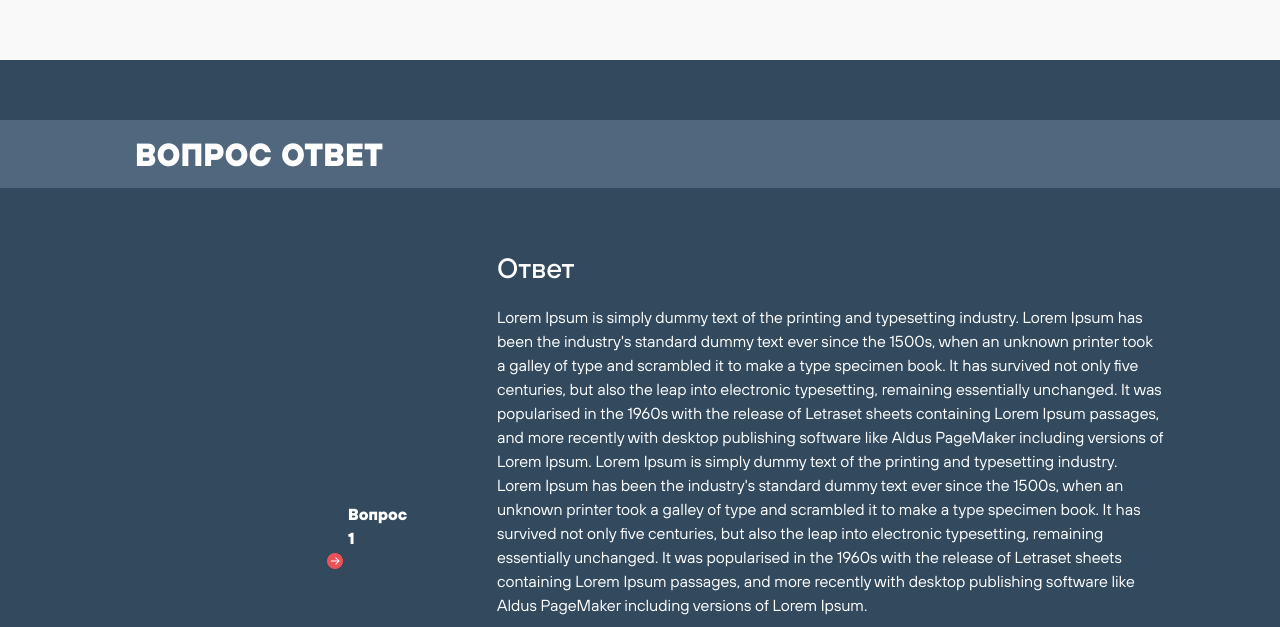
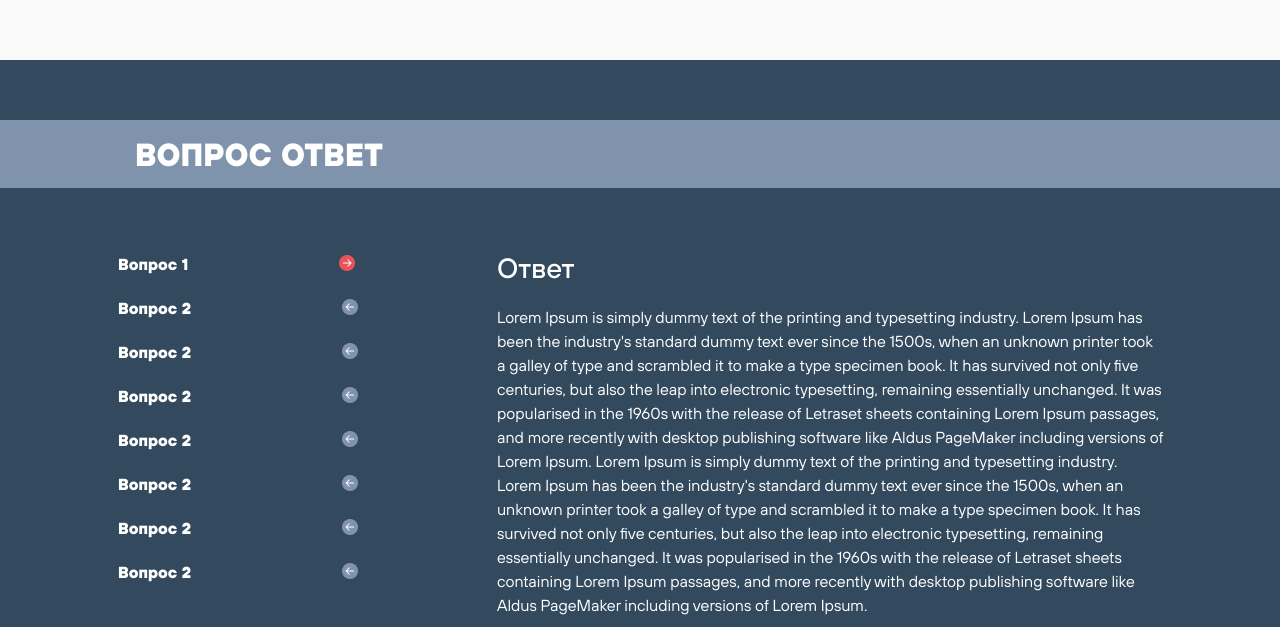
Before and after one commit to sunnyfur/MedicalClinic, a plain HTML site: page index.html in a window 1280 px wide. Shown: the part 4250-4877 px from the top of the page. Drawn offline with nearby package versions, Linux system fonts and the light colour scheme; files that its build step writes are made by us from their sources; files whose address does not match are found by name; a web font is replaced by a local one.

Commit message:
Update _qanda.scss

```diff
--- a/assets/scss/blocks/_qanda.scss
+++ b/assets/scss/blocks/_qanda.scss
@@ -4,12 +4,11 @@
 
     &__title {
         margin-top: 60px;
-        background-color: rgba(128, 147, 172, 0.4);
+        background-color: #8093AC;
         padding-left: 115px;
         height: 68px;
         color: white;
-        font-family: 'TTHoves';
-        font-weight: 800;
+        font-family: TT Hoves;
     }
 
     &__body {
@@ -21,9 +20,9 @@
 
 .form-check {
     margin-bottom: 20px;
-    padding: 250px;
 
     &-label {
+        padding-right: 172px;
         font-weight: bolder;
     }
 
@@ -34,7 +33,7 @@
         top: -2px;
         left: -1px;
         position: relative;
-        content: url("/assets/img/qanda_images/Component.png");
+        content: url('/assets/img/qanda_images/Component.png');
         display: inline-block;
         visibility: visible;
         cursor: pointer;
@@ -48,10 +47,10 @@
         top: -2px;
         left: -1px;
         position: relative;
-        content: url("/assets/img/qanda_images/Componentred.png");
+        content: url('/assets/img/qanda_images/Componentred.png');
         display: inline-block;
         visibility: visible;
-        cursor: pointer;
+
     }
 }
 
```
